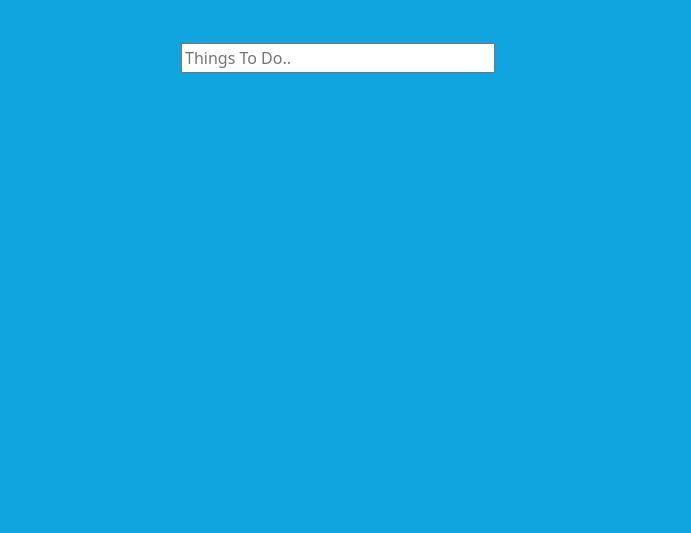
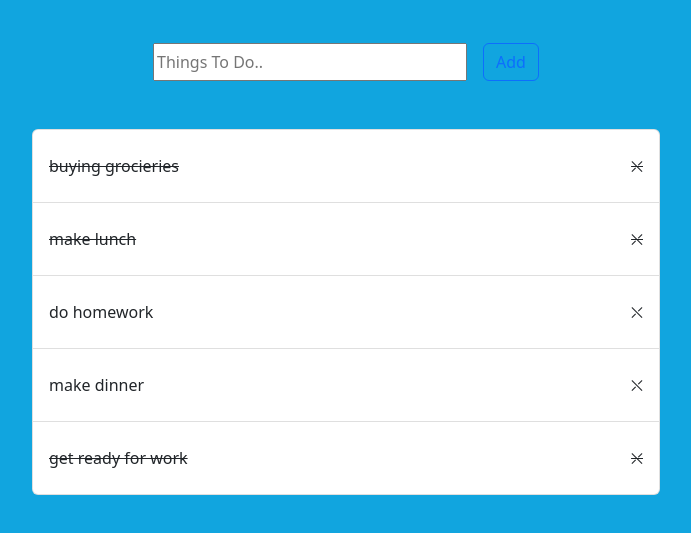
Before and after one commit to SamuelNdreu/vue-todolist, a plain HTML site: page index.html in a window 1280 px wide. Shown: the part 53-586 px from the top of the page, without its empty margins (294-985 px from the left). Drawn offline with nearby package versions, Linux system fonts and the light colour scheme.

Commit message:
milestone 1 completed

```diff
--- a/css/style.css
+++ b/css/style.css
@@ -2,3 +2,6 @@
     background-color: rgb(17, 165, 223);
     height: 100vh;
 }
+span{
+    cursor: pointer;
+}
--- a/index.html
+++ b/index.html
@@ -19,7 +19,18 @@
         <main>
             <div class="input container-fluid d-flex justify-content-center mb-5">
                 <input v-model="userToDo" placeholder="Things To Do.." class="w-25 me-3">
+                <button class="btn btn-outline-primary btn-group-sm" @click="addNewTask">Add</button>
             </div>
+            <div class="list-wrapper container-fluid d-flex justify-content-center">
+                <ul class="list-group w-50">
+                    <li v-for="(element, indexOf) in toDoList" class="list-group-item d-flex justify-content-between py-4" :class="(element.done == true) ? 'text-decoration-line-through' : '' ">
+                        {{ element.name }}
+                        <span class="text-decoration-none" @click="removeItem(indexOf)">&#9932;</span>
+                    </li>
+                </ul>
+            </div>
+
+
         </main>
     </div>
 
@@ -27,5 +38,4 @@
 
 <script src='https://unpkg.com/vue@3/dist/vue.global.js'></script>
 <script src="./js/script.js"></script>
-
 </html>
--- a/js/script.js
+++ b/js/script.js
@@ -0,0 +1,49 @@
+const { createApp } = Vue
+createApp({
+    data(){
+        return{
+            userToDo : '',
+            toDoList :[
+                {
+                    name : 'buying grocieries',
+                    done : true,
+            },
+            {
+                    name : 'make lunch',
+                    done : true,
+            },
+            {
+                    name : 'do homework',
+                    done : false,
+            },
+            {
+                    name : 'make dinner',
+                    done : false,
+            },
+            {
+                    name : 'get ready for work',
+                    done : true,
+            },
+        ],
+
+        }
+    },
+
+    methods:{
+
+        addNewTask(){
+            if(this.userToDo.length >= 2){
+                this.userToDo = {name : this.userToDo}
+                this.toDoList.push(this.userToDo);
+            }else{
+                alert('Non puoi aggiungere elementi con meno di 2 caratteri nella lista');
+            }
+            this.userToDo = '';
+        },
+
+        removeItem(index){
+            this.toDoList.splice(index, 1);
+        }
+    }
+
+}).mount('#app');
```
